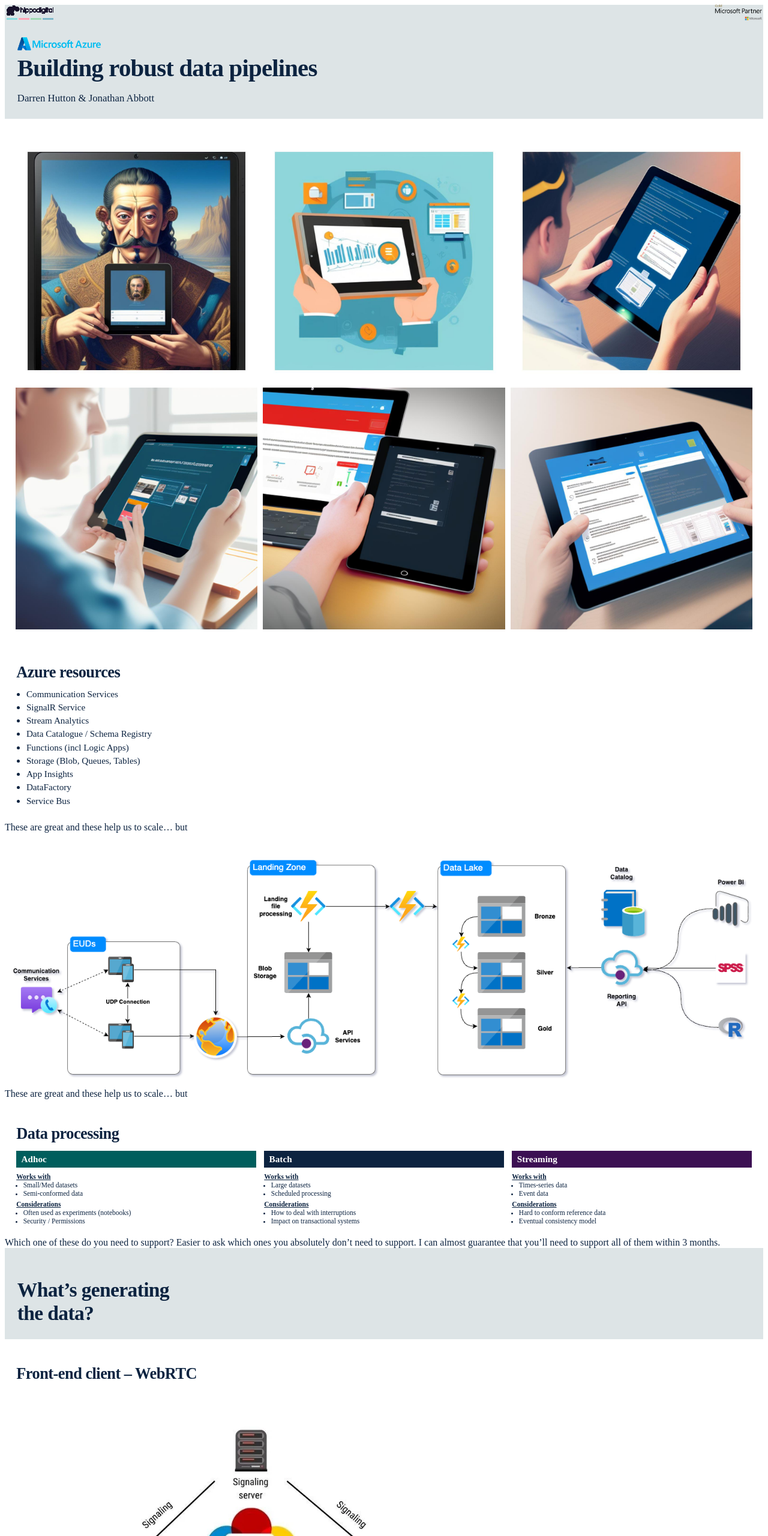
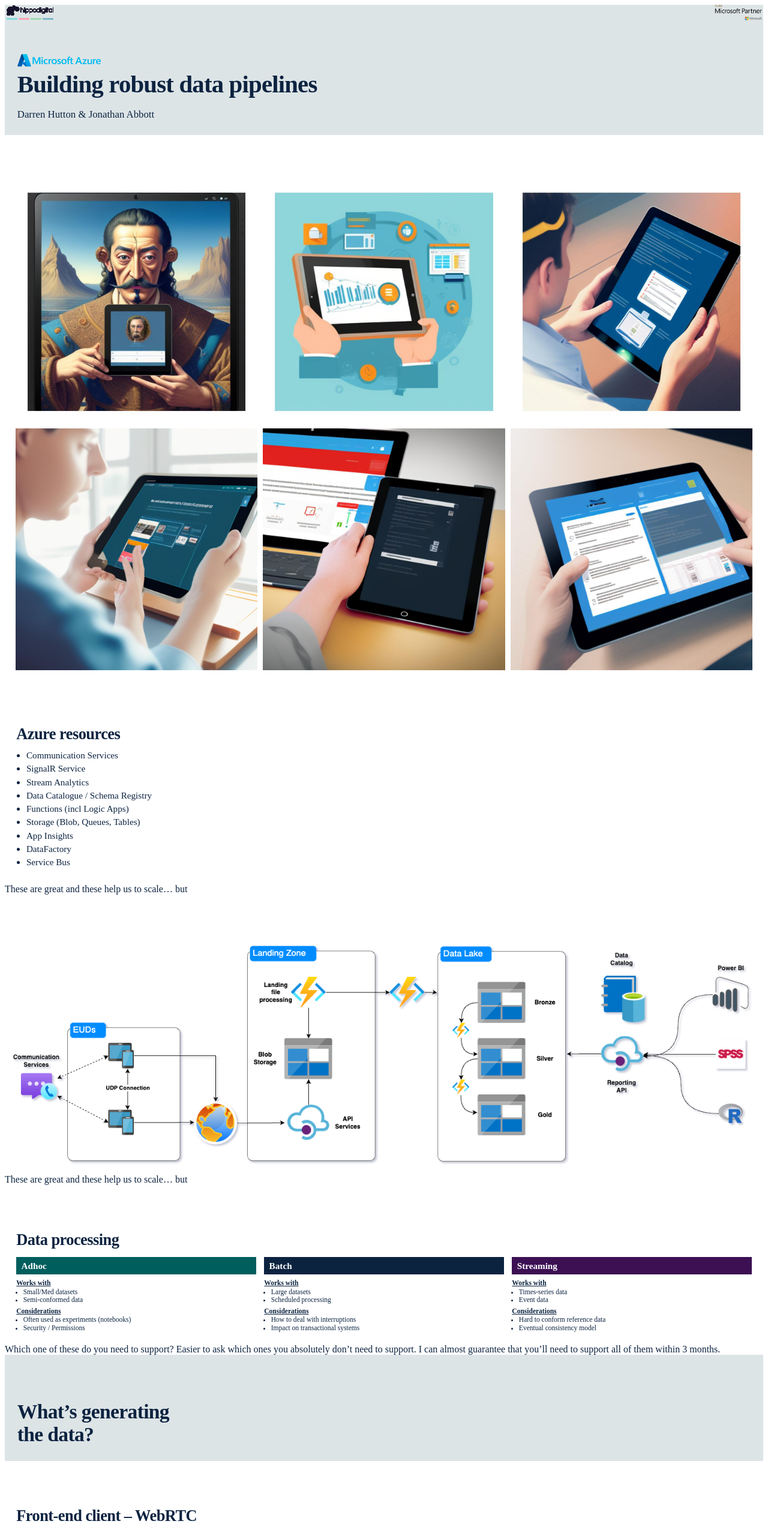
Before and after one commit to jrabbott/building-robust-data-pipelines, a website built with Vite: page index.html in a window 1280 px wide. Shown: the top 2560 px of the page at 60% size. Built offline with nearby package versions, Linux system fonts and the light colour scheme; what reveal.js would draw is missing.

Commit message:
Give slide titles more space below brand colour bars (#14)

```diff
--- a/src/style.css
+++ b/src/style.css
@@ -9,6 +9,8 @@
   --bar-pink: #ffa3b5;
   --bar-mint: #a0dab3;
   --bar-steel: #7eb8c9;
+  /* Logo + bars sit under ~2.1em; keep titles well clear of the chrome */
+  --brand-chrome-clearance: 4.75em;
   --r-background-color: var(--hippo-white);
   --r-main-font: "DM Sans", "Helvetica Neue", Helvetica, Arial, sans-serif;
   --r-heading-font: "DM Sans", "Helvetica Neue", Helvetica, Arial, sans-serif;
@@ -165,9 +167,14 @@
 .content-pad {
   position: relative;
   z-index: 2;
-  padding: 2.6em 1.2em 1.4em;
+  padding: var(--brand-chrome-clearance) 1.2em 1.4em;
   height: 100%;
   box-sizing: border-box;
+}
+
+.content-pad > h2,
+.section-stack > h2 {
+  margin-top: 0;
 }
 
 /* —— Title —— */
@@ -179,7 +186,7 @@
 .slide-title .title-stack {
   position: relative;
   z-index: 2;
-  padding: 3.4em 1.3em 1.5em;
+  padding: calc(var(--brand-chrome-clearance) + 0.35em) 1.3em 1.5em;
   max-width: 78%;
 }
 
@@ -213,8 +220,8 @@
   grid-template-columns: repeat(3, 1fr);
   grid-template-rows: repeat(2, 1fr);
   gap: 0.55em;
-  height: calc(100% - 2.4em);
-  margin-top: 2.2em;
+  height: calc(100% - var(--brand-chrome-clearance));
+  margin-top: var(--brand-chrome-clearance);
   padding: 0 1.1em 0.9em;
   box-sizing: border-box;
 }
@@ -248,8 +255,8 @@
   display: flex;
   align-items: center;
   justify-content: center;
-  height: calc(100% - 2.2em);
-  margin-top: 2.2em;
+  height: calc(100% - var(--brand-chrome-clearance));
+  margin-top: var(--brand-chrome-clearance);
   padding: 0.6em 0.9em 0.8em;
   box-sizing: border-box;
 }
@@ -332,7 +339,7 @@
 .slide-section .section-stack {
   position: relative;
   z-index: 2;
-  padding: 3.2em 1.3em 1.5em;
+  padding: var(--brand-chrome-clearance) 1.3em 1.5em;
 }
 
 /* —— WebRTC —— */
@@ -346,7 +353,7 @@
   grid-template-columns: 1.55fr 0.85fr;
   gap: 0.8em;
   align-items: center;
-  height: calc(100% - 3.4em);
+  height: calc(100% - 4.2em);
   margin-top: 0.2em;
 }
 
@@ -436,7 +443,7 @@
   grid-template-columns: 1fr 1.15fr;
   gap: 0.9em;
   align-items: center;
-  height: calc(100% - 3.6em);
+  height: calc(100% - 4.2em);
   margin-top: 0.35em;
 }
 
@@ -458,7 +465,7 @@
   display: flex;
   align-items: center;
   height: 100%;
-  padding: 2.6em 1.3em 1.5em;
+  padding: var(--brand-chrome-clearance) 1.3em 1.5em;
   box-sizing: border-box;
 }
 
```
